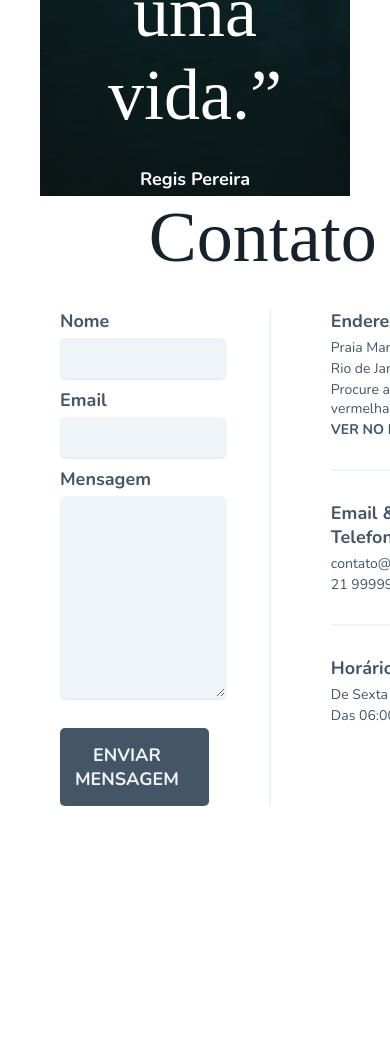
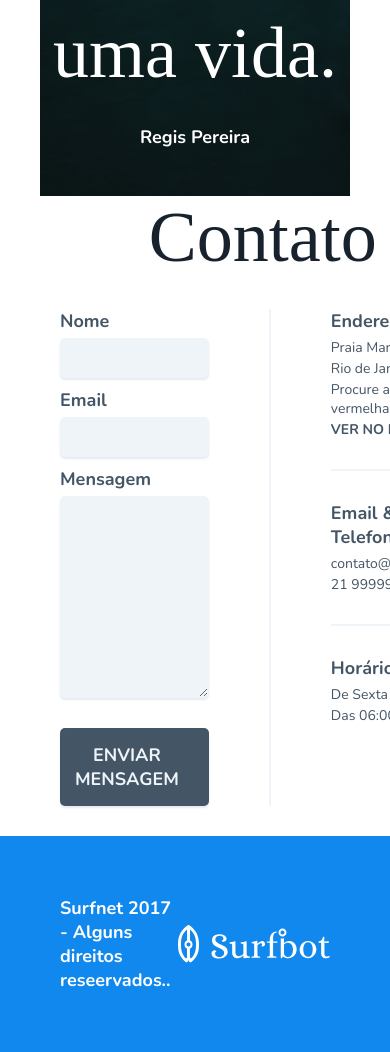
Before and after one commit to Victorhumbert/Surfbot, a plain HTML site: page index.html in a window 390 px wide. Shown: the part 4121-5173 px from the top of the page. Before the commit the page ends 4927 px from the top, so only its background shows below. Drawn offline with nearby package versions, Linux system fonts and the light colour scheme; a web font is replaced by a local one.

Commit message:
home "finalizada" falta apenas poucos estilos e responsivo

```diff
--- a/css/style.css
+++ b/css/style.css
@@ -334,76 +334,94 @@ header .bg-info {
 }
 
 /* Contato Form */
-.contato-form {
+.contato-form .container {
   display: grid;
-  grid-template-columns: 1fr 1fr;
+  grid-template-columns: 1fr auto 1fr;
   padding: 0 60px;
-  gap: 0 30px;
+  gap: 0 60px;
   justify-content: space-between;
+  width: 100%;
+  box-sizing: border-box;
 }
-.contato-form > h1 {
+.contato-form .container > h1 {
   grid-column: 1/-1;
   text-align: center;
   margin-bottom: 30px;
 }
-.contato-form form {
-  border-right: 2px solid var(--cor-1);
-  padding-right: 60px;
-  margin-right: 30px;
-}
 
 .contato-form input,
 .contato-form textarea {
-  display: grid;
+  display: block;
+  box-sizing: border-box;
   border-radius: 5px;
   padding: 10px 15px;
   border: 1px solid #0000;
   margin-top: 5px;
   margin-bottom: 10px;
   background: var(--cor-1);
-  width: 90%;
+  width: 100%;
+  min-width: 100%;
+  max-width: 450px;
   font-family: "Nunito", Arial, Helvetica, sans-serif;
-  box-shadow: 0 2px 2px #BBCCDD66;
+  box-shadow: 0 2px 2px #bbccdd66;
 }
 .contato-form input:focus,
 .contato-form textarea:focus {
   border: 1px solid var(--cor-p2);
 }
-.contato-form button{
+.contato-form button {
   display: flex;
   padding: 15px;
   border-radius: 5px;
   background: var(--cor-5);
   gap: 15px;
-  box-shadow: 0 2px 2px #BBCCDD66;
-margin-top: 30px;
+  box-shadow: 0 2px 2px #bbccdd66;
+  margin-top: 30px;
+  justify-self: start;
 }
-.contato-form button::after{
+.contato-form button::after {
   display: block;
   content: url("../img/icons/seta.svg");
 }
-
+#sep{
+  display: block;
+  width: 2px;
+  height: 100%;
+  background: var(--cor-1);
+}
+/* Informações contato */
 
 .informacoes-contato h1 {
   margin-bottom: 5px;
 }
 .informacoes-contato > div + div {
-  border-top: 2px solid var(--cor-1) ;
+  border-top: 2px solid var(--cor-1);
   padding-top: 30px;
   margin-top: 30px;
 }
 
-.informacoes-contato ul li + li{
+.informacoes-contato ul li + li {
   margin-top: 1px;
   padding-top: 1px;
 }
-.informacoes-contato ul li a{
-  transition: .3s;
+.informacoes-contato ul li a {
+  transition: 0.3s;
 }
-.informacoes-contato ul li a:hover{
+.informacoes-contato ul li a:hover {
   color: var(--cor-6);
 }
 
+/* Footer */
+.footer{
+  margin-top: 30px;
+  background: var(--cor-p2);
+}
+.footer .container{
+  color: #fff;
+  display: flex;
+  justify-content: space-between;
+  padding:60px;
+}
 
 @media (max-width: 1100px) {
 }
--- a/index.html
+++ b/index.html
@@ -122,12 +122,13 @@
   </section>
 
   <blockquote aria-labelledby="mencao" class="mencao">
-    <p><q id="mencao" class="font-display">O surf liberta as <br>
-        ondas de uma vida.</q></p>
+    <p id="mencao" class="font-display">O surf liberta as <br>
+      ondas de uma vida.</p>
     <p class="font-2-m-b">Regis Pereira</p>
   </blockquote>
 
-  <section class="contato-form container" id="contato">
+  <section class="contato-form" id="contato">
+    <div class="container">
       <h1 class="font-display cor-6">Contato</h1>
       <form action="#" class="font-2-m-b cor-5">
         <div>
@@ -140,10 +141,11 @@
         </div>
         <div>
           <label for="textarea">Mensagem</label>
-        <textarea name="textarea" id="textarea" cols="30" rows="10"></textarea>
+          <textarea name="textarea" id="textarea" cols="50" rows="10"></textarea>
         </div>
         <button type="submit" class="btn cor-1 font-2-m-b">Enviar mensagem</button>
       </form>
+      <div id="sep"></div>
       <div class="informacoes-contato cor-5">
         <div>
           <h1 class="font-2-m-b">Endereço</h1>
@@ -172,6 +174,12 @@
     </div>
   </section>
 
+  <footer class="footer">
+    <div class="container">
+      <h1 class="font-2-m-b">Surfnet 2017 - Alguns direitos reseervados..</h1>
+      <img src="./img/icons/surfbot-logo.svg" alt="surfbot logo">
+    </div>
+  </footer>
 </body>
 
 </html>
```
Lines whose indentation alone changed are shown as unchanged.
